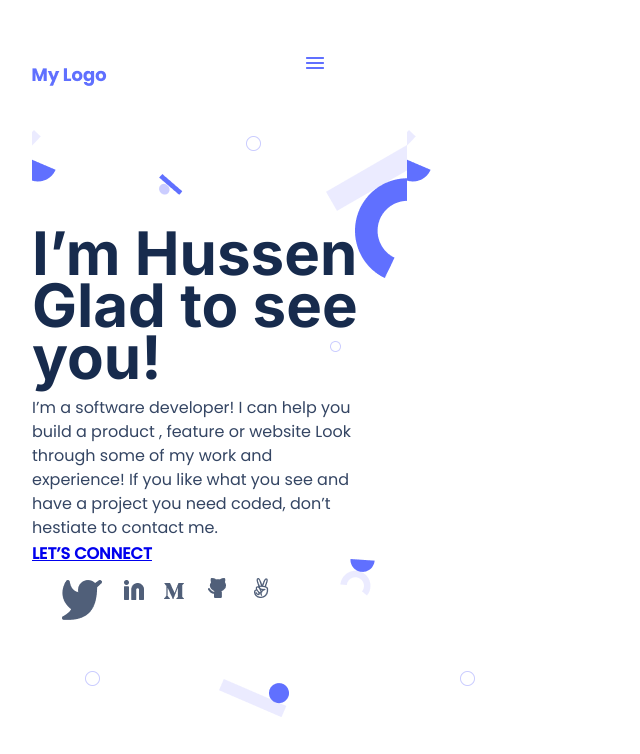
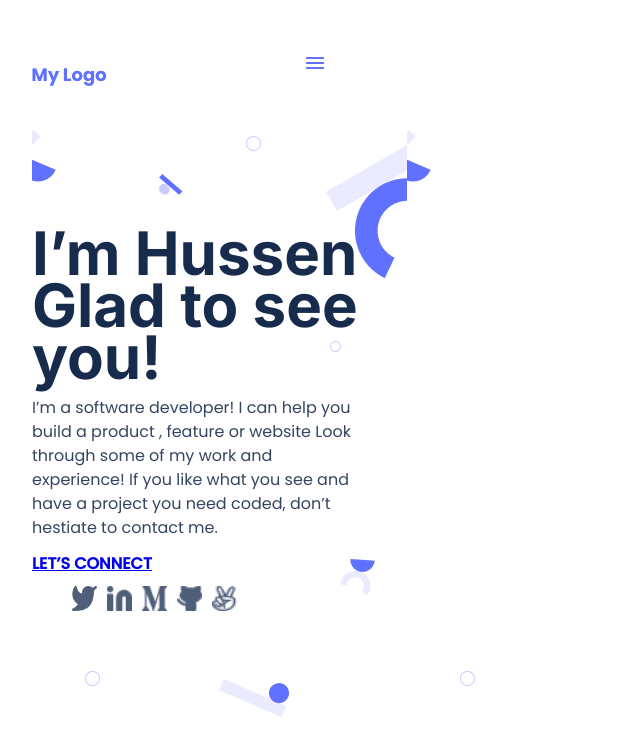
Before and after one commit to HussenYesufAlli/Mobile-First-Hussen-Yesuf, a website: page Index.html in a window 1280 px wide. Shown: the whole page, without its empty margins (0-640 px from the left). Drawn offline with Linux system fonts and the light colour scheme.

Commit message:
update css and html

```diff
--- a/Index.html
+++ b/Index.html
@@ -39,31 +39,34 @@
               hestiate to contact me.
             </p>
           </div>
-          <!-- <div class="social-media-setting"> -->
-          <!-- <div class="social-media-title"> -->
+
           <div class="lets-connect">
             <a href="#"><b>LET’S CONNECT</b></a>
           </div>
-          <!-- </div> -->
-          <!-- </div> -->
-          <div class="social-media-icons">
-            <a href="https://twitter.com/"
-              ><i class="tiwetter"><img src="img/t.png" alt="tiwetter" /></i
-            ></a>
-            <a href="https://www.linkedin.com/"
-              ><i class="linkedin"
-                ><img src="img/Linkedin.png" alt="linkedin" /></i
-            ></a>
-            <a href="https://medium.com/"
-              ><i class="medium"><img src="img/m.png" alt="Medium" /></i
-            ></a>
-            <a href="https://github.com/HussenYesufAlli"
-              ><i class="gt"><img src="img/g.png" alt="github" /></i
-            ></a>
-            <a href="#"
-              ><i class="fg"><img src="img/f.png" alt="f" /></i
-            ></a>
-          </div>
+
+          <ul class="social-media-icons">
+            <li class="list">
+              <a href="https://twitter.com/">
+                <img src="img/t.png" alt="tiwetter" />
+              </a>
+            </li>
+            <li class="list">
+              <a href="https://twitter.com/">
+                <img src="img/Linkedin.png" alt="linkedin" />
+              </a>
+            </li>
+            <li class="list">
+              <a href=""> <img src="img/m.png" alt="medium" /> </a>
+            </li>
+            <li class="list">
+              <a href="https://github.com/HussenYesufAlli">
+                <img src="img/g.png" alt="github" />
+              </a>
+            </li>
+            <li class="list">
+              <a href=""> <img src="img/f.png" alt="f" /> </a>
+            </li>
+          </ul>
         </div>
       </section>
     </main>
--- a/style.css
+++ b/style.css
@@ -122,9 +122,9 @@
 /* /* Headline */
 
 .content-section {
-  display: flex;
-  flex-direction: column;
-  align-items: flex-start;
+  /* display: flex; */
+  /* flex-direction: column; */
+  /* align-items: flex-start; */
   padding: 114px 24px 114px 24px;
   gap: 12px;
   position: absolute;
@@ -169,19 +169,6 @@
   flex-grow: 0;
 }
 
-/* social media icons */
-
-.social-media-icons {
-  width: 170.17px;
-  height: 20px;
-  left: 24px;
-  margin-top: 10px;
-  border-radius: 0;
-  flex: none;
-  order: 3;
-  flex-grow: 0;
-}
-
 /* LET’S CONNECT text */
 
 .lets-connect {
@@ -196,73 +183,23 @@
   flex: none;
   order: 0;
   flex-grow: 0;
+  padding-top: 10px;
 }
 
-.tiwetter {
-  position: absolute;
-  left: 6.4%;
-  right: 88.27%;
-  bottom: 18.88%;
-  border-radius: 0;
-  top: 450px;
-  height: 15px;
-  width: 19px;
+/* social media icons */
 
-  /* Neutrals/N400 */
-
-  /* background: #505f79; */
+.social-media-icons {
+  display: flex;
+  margin-top: 10px;
+  gap: 10px;
 }
 
-.linkedin {
-  position: absolute;
-  width: 20px;
-  height: 20px;
-  left: 92px;
-  top: 450px;
+.list {
   border-radius: 0;
+  list-style: none;
 }
 
-.medium {
-  position: absolute;
-  left: 28.47%;
-  right: 67.2%;
-  bottom: 19.21%;
-  height: 16px;
-  width: 20px;
-  top: 453px;
-  border-radius: 0;
-
-  /* Neutrals/N400 */
-
-  /* background: #505f79; */
+.list a img {
+  height: 25px;
+  width: 25px;
 }
-
-.gt {
-  position: absolute;
-  left: 38.13%;
-  right: 57.07%;
-  bottom: 18.87%;
-  height: 20px;
-  width: 17.985200881958008px;
-  top: 448px;
-  border-radius: 0;
-
-  /* Neutrals/N400 */
-
-  /* background: #505f79; */
-}
-
-.fg {
-  position: absolute;
-  left: 48%;
-  right: 48.22%;
-  bottom: 18.87%;
-  height: 20px;
-  width: 14.166671752929688px;
-  top: 448px;
-  border-radius: 0;
-
-  /* Neutrals/N400 */
-
-  /* background: #505f79; */
-}
```
